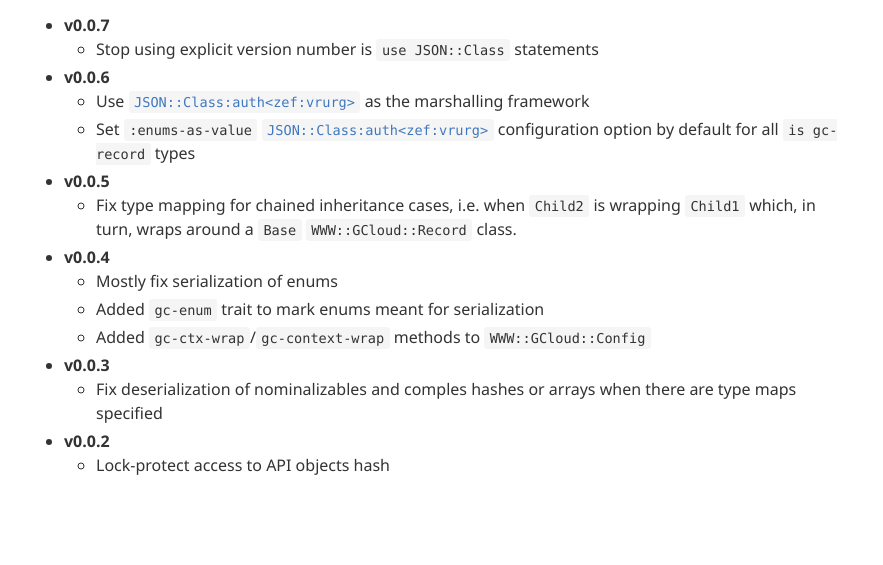
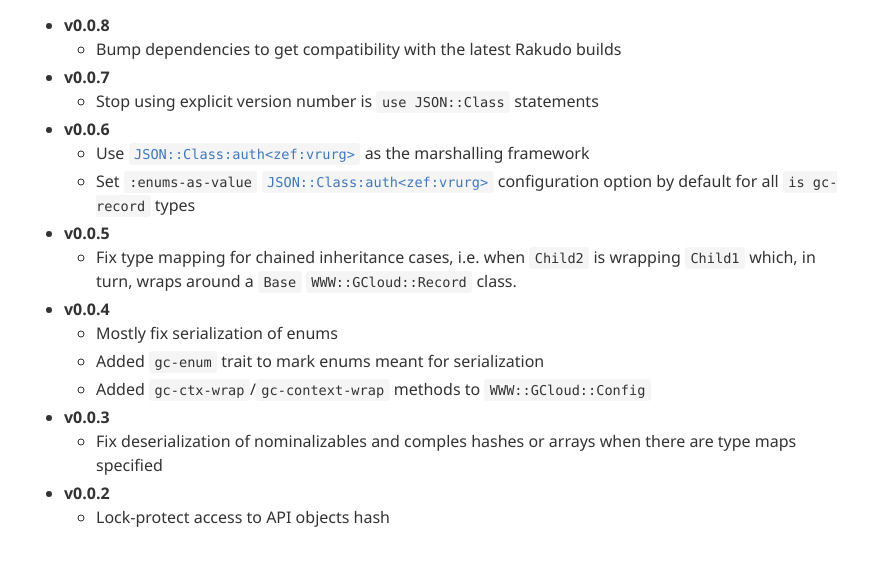
Before and after one commit to vrurg/raku-WWW-GCloud, a plain HTML site: page ChangeLog.html in a window 1280 px wide. Shown: the part 253-818 px from the top of the page, without its empty margins (198-1081 px from the left). Drawn offline with Linux system fonts and the light colour scheme.

Commit message:
Minor: documentation update

```diff
--- a/ChangeLog.html
+++ b/ChangeLog.html
@@ -386,7 +386,12 @@ li > .pod-block-code { margin-top: 16px; }
 
     <div class="pod-body">
     <h1 id="CHANGELOG"><a class="u" href="#___top" title="go to top of document">CHANGELOG</a></h1>
-<ul><li><p><strong>v0.0.7</strong></p>
+<ul><li><p><strong>v0.0.8</strong></p>
+<ul><li><p>Bump dependencies to get compatibility with the latest Rakudo builds</p>
+</li>
+</ul>
+</li>
+<li><p><strong>v0.0.7</strong></p>
 <ul><li><p>Stop using explicit version number is <code>use JSON::Class</code> statements</p>
 </li>
 </ul>
```
Also changed, not shown: 2 other files.
